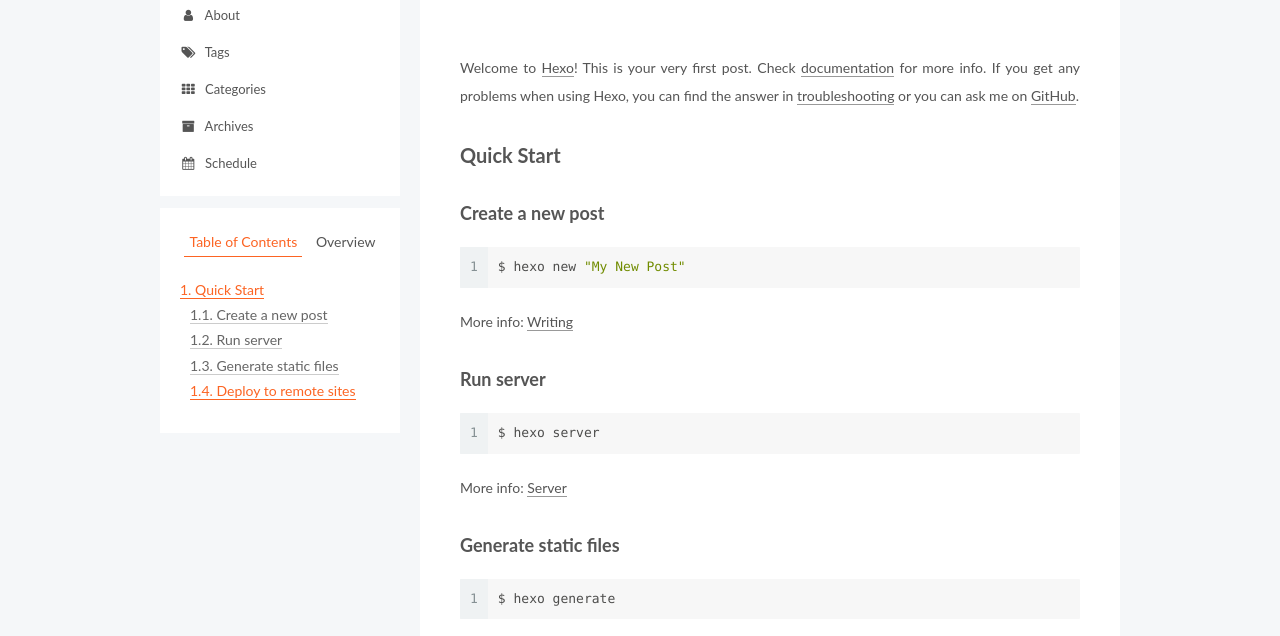
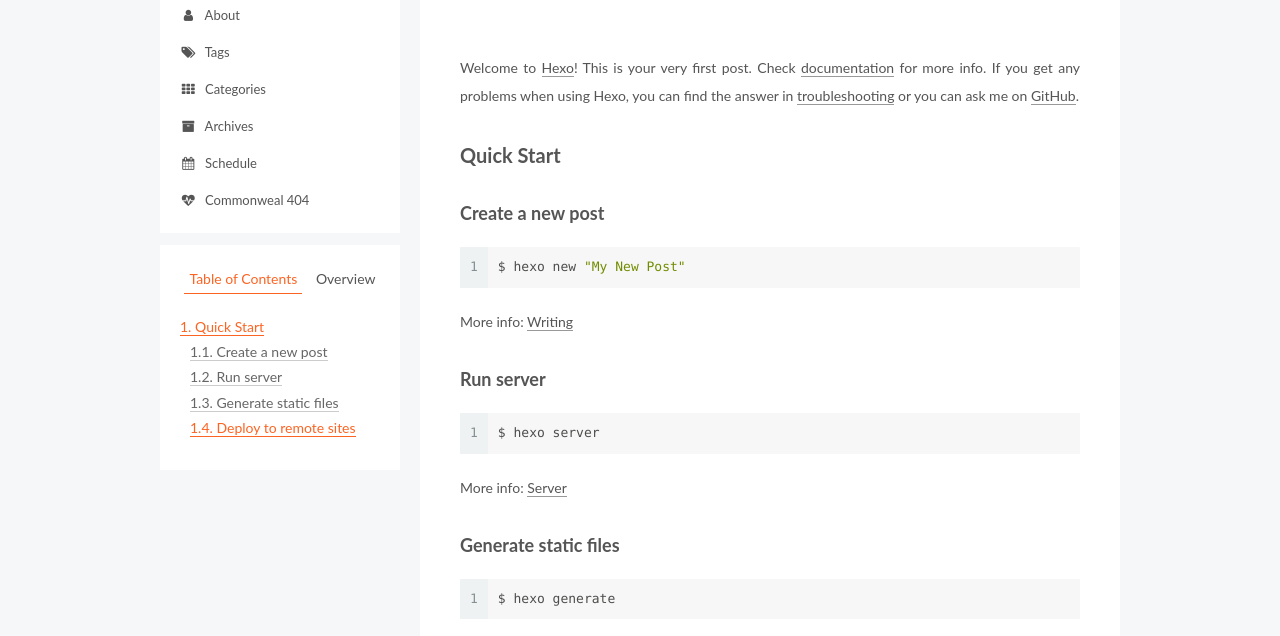
Before and after one commit to acheao/blog, a plain HTML site: page 2018/12/24/hello-world/index.html in a window 1280 px wide. Shown: the part 149-785 px from the top of the page. Drawn offline with Linux system fonts and the light colour scheme.

Commit message:
Site updated: 2018-12-24 14:05:06

```diff
--- a/2018/12/24/hello-world/index.html
+++ b/2018/12/24/hello-world/index.html
@@ -236,6 +236,16 @@
               <i class="menu-item-icon fa fa-fw fa-calendar"></i> <br>
 
             Schedule
+          </a>
+        </li>
+
+
+        <li class="menu-item menu-item-commonweal">
+          <a href="/404/" rel="section">
+
+              <i class="menu-item-icon fa fa-fw fa-heartbeat"></i> <br>
+
+            Commonweal 404
           </a>
         </li>
 
```
Also changed, not shown: archives/2018/12/index.html (+10 -0 lines), archives/2018/index.html (+10 -0 lines), archives/index.html (+10 -0 lines), index.html (+10 -0 lines).
